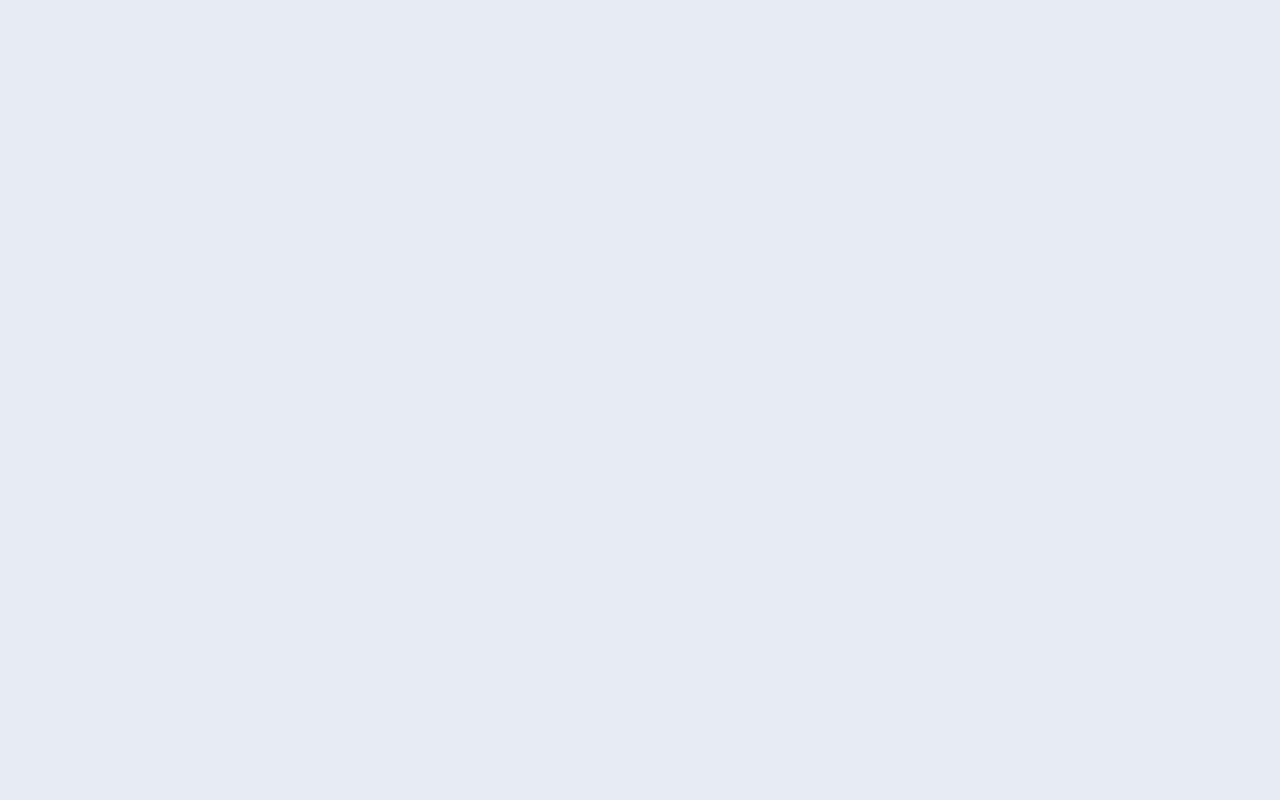
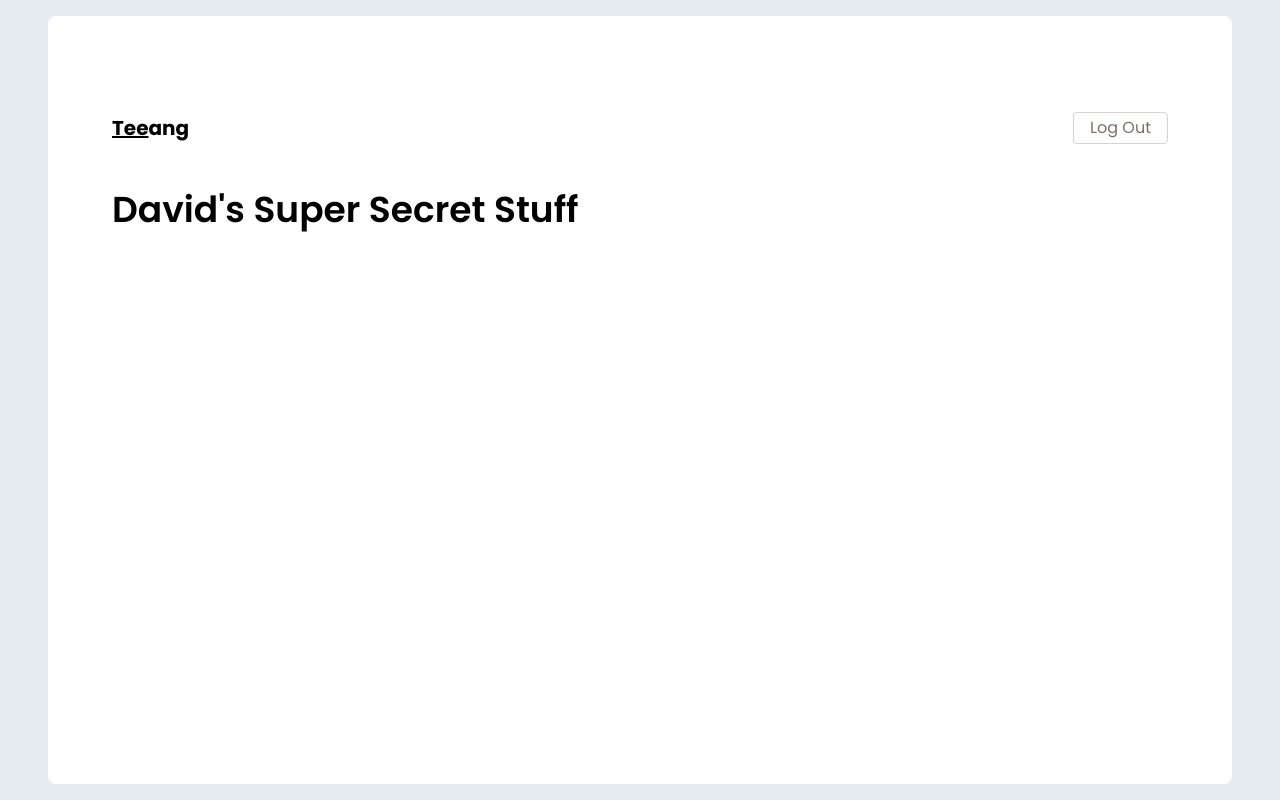
Before and after one commit to davidtaing/login-signup, a Next.js app: page / in a window 1280 px wide. Built offline with nearby package versions, Linux system fonts and the light colour scheme.

Commit message:
Add Home Page

```diff
--- a/src/pages/index.tsx
+++ b/src/pages/index.tsx
@@ -1,8 +1,27 @@
 import type { NextPage } from "next";
-import Image from "next/image";
+import { Logo } from "../components/atoms/Logo";
+import { Dashboard } from "../components/Dashboard";
+
+// TODO - Redirect if user is not logged in.
 
 const Home: NextPage = () => {
-  return <div></div>;
+  return (
+    <Dashboard>
+      <div className="col-start-1 col-end-13 p-8">
+        <div className="mt-16">
+          <div className="flex justify-between items-center">
+            <Logo />
+            <button className="h-8 px-4 leading-none rounded border border-stone-300 hover:border-stone-800 text-stone-500 hover:text-stone-800">
+              Log Out
+            </button>
+          </div>
+        </div>
+        <h1 className="mt-12 text-4xl leading-none font-semibold">
+          David&apos;s Super Secret Stuff
+        </h1>
+      </div>
+    </Dashboard>
+  );
 };
 
 export default Home;
```
